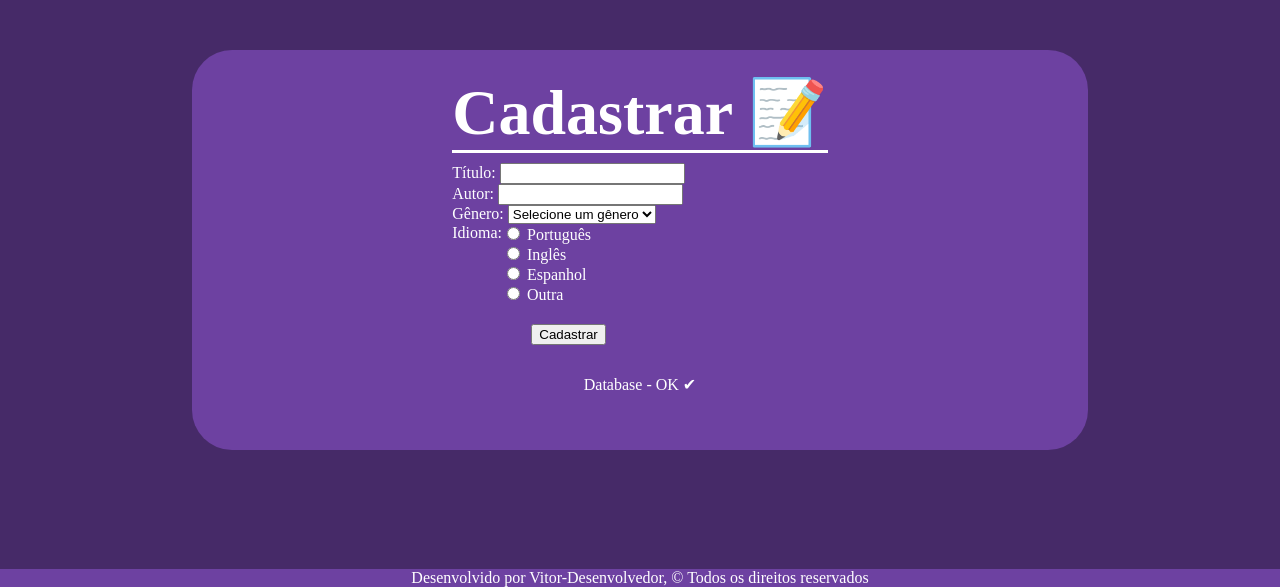
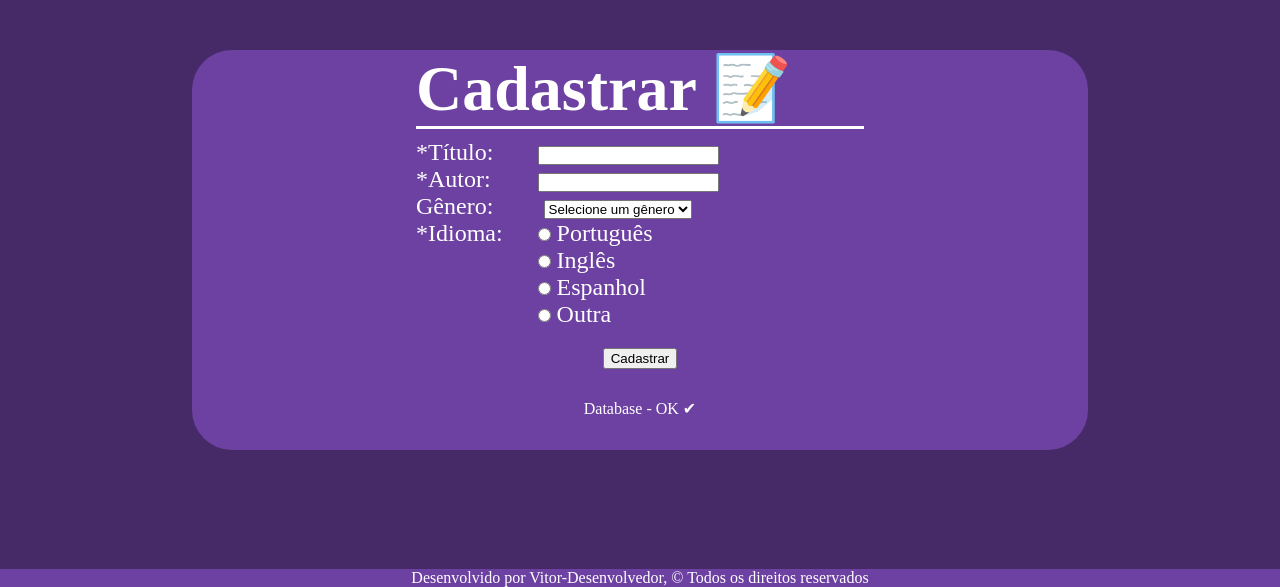
Before and after one commit to Vitor-Desenvolvedor/PROJETO_BIBLIOTECA_ONLINE, a PHP site: page /principal.php in a window 1280 px wide. Shown: the part 213-800 px from the top of the page. Run offline with PHP 8.4, Linux system fonts and the light colour scheme.

Commit message:
Update Version 0.0.1

```diff
--- a/css/style.css
+++ b/css/style.css
@@ -108,15 +108,70 @@ nav ul li {
 .cadastro {
     /*border: solid 2px;*/
     margin: 0;
-} & ul {
+}
+
+/* Lista principal colunas - inputs digitaveis e selecionaveis */
+.lista-principal {
+    /*border: solid;*/
+    display: flex;
+    flex-direction: column;
+    justify-content: space-between;
+    font-size: 1.5rem;
     list-style: none;
+    margin: 0;
+    padding: 0;
+    width: 35vw;
+}
+
+/* Lista principal colunas - inputs digitaveis e selecionaveis */
+.lista-principal ul li {
+    /*border: solid;*/
+    list-style: none;
+    margin: 0;
+    padding: 0;
+    width: 15vw;
+}
+
+/* Ajuste dos inputs da lista principal */
+.lista-principal input {
     margin: 0;
     padding: 0;
 }
 
+/* Ajuste dos selects da lista principal */
+.lista-principal select {
+    /*border: solid 5px;*/
+    display: inline;
+    margin: 0;
+    padding: 0;
+}
+
+/* Conteúdo do label identificação em texto da lista principal */
+/*.lista-principal label {
+    border: solid;
+    width: 25vw;
+
+}*/
+
+/* Ajustar espaçamento entre label e input */
+.label-e {
+    /*border: solid;*/
+    display: inline-block;
+    flex-direction: row;
+    margin: 0;
+    padding: 0;
+    width: 9.5vw;
+}
+
+/* Ajuste das fontes dos idiomas */
+
+
 /* Cadastrar livros */
 .cadastrar {
+    align-items: center;
     display: flex;
+    flex-direction: column;
+    justify-content: center;
 }
 
 /* Título da seção do cadastro */
@@ -127,13 +182,23 @@ nav ul li {
     padding: 0;
 }
 
+/* Seção de idiomas */
+.secao-idiomas {
+    display: flex;
+}
+
 /* Lista de opções de idiomas */
 .lista-idiomas {
     /*border: solid;*/
     display: flex;
-} /*& ul {
-    border: solid;
-}*/
+    flex-direction: column;
+    margin: 0;
+    padding: 0;
+}
+
+.lista-idiomas ul li {
+    list-style: none;
+}
 
 /* Área do botão de cadastrar */
 .botao-cadastrar {
--- a/principal.php
+++ b/principal.php
@@ -39,19 +39,19 @@
             </div>
             <div class="cadastrar">
                 <form action="cadastrar.php" method="POST">
-                <ul>
-                    <li><label>Título: <input type="text" name="titulo"></label></li>
-                    <li><label>Autor: <input type="text" name="autor"></label></li>
-                    <li><label>Gênero:
+                <ul class="lista-principal">
+                    <li><label class="label-e">*Título: </label><input type="text" name="titulo"></li>
+                    <li><label class="label-e">*Autor: </label><input type="text" name="autor"></li>
+                    <li><label class="label-e">Gênero: </label>
                         <select name="genero">
                         <option value="" disabled selected>Selecione um gênero</option>
                         <option value="Ficção">Ficção</option>
                         <option value="Suspense">Suspense</option>
                         <option value="Romance">Romance</option>
                         </select>
-                    </label></li>
-                    <li class="lista-idiomas"><label>Idioma:</label>
-                        <ul>
+                    </li>
+                    <li class="secao-idiomas"><label class="label-e">*Idioma:</label>
+                        <ul class="lista-idiomas">
                         <li><label><input type="radio" name="idioma" value="Português"> Português</label></li>
                         <li><label><input type="radio" name="idioma" value="Inglês"> Inglês</label></li>
                         <li><label><input type="radio" name="idioma" value="Espanhol"> Espanhol</label></li>
```
